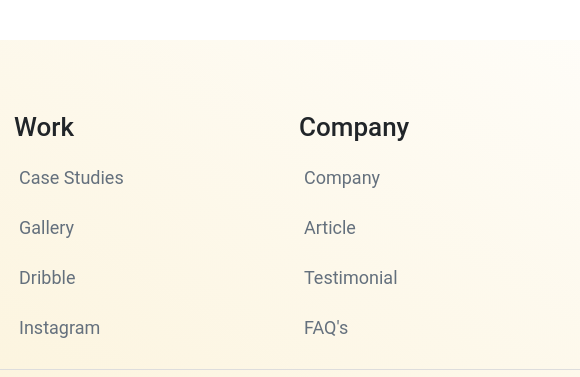
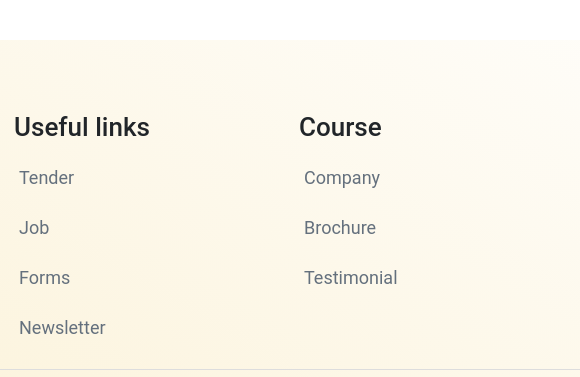
Before and after one commit to itsprashant1999/XrBootcamp, a plain HTML site: page index.html in a window 1280 px wide. Shown: the part 2271-2648 px from the top of the page, 356-936 px from the left. Drawn offline with nearby package versions, Linux system fonts and the light colour scheme.

```diff
--- a/index.html
+++ b/index.html
@@ -547,23 +547,23 @@
                 </div>
                 <div class="col-md-3">
                     <div class="footer-widget-2">
-                        <h3>Work</h3>
+                        <h3>Useful links</h3>
                         <ul>
-                            <li><a href="#">Case Studies</a></li>
-                            <li><a href="#">Gallery</a></li>
-                            <li><a href="#">Dribble</a></li>
-                            <li><a href="#">Instagram</a></li>
+                            <li><a href="#">Tender</a></li>
+                            <li><a href="#">Job</a></li>
+                            <li><a href="#">Forms</a></li>
+                            <li><a href="#">Newsletter</a></li>
                         </ul>
                     </div>
                 </div>
                 <div class="col-md-3">
                     <div class="footer-widget-3">
-                        <h3>Company</h3>
+                        <h3>Course</h3>
                         <ul>
                             <li><a href="#">Company</a></li>
-                            <li><a href="#">Article</a></li>
+                            <li><a href="#">Brochure</a></li>
                             <li><a href="#">Testimonial</a></li>
-                            <li><a href="#">FAQ's</a></li>
+                            <li><a href="#"></a></li>
                         </ul>
                     </div>
                 </div>
```
Also changed, not shown: contact-us.html (+10 -12 lines).
